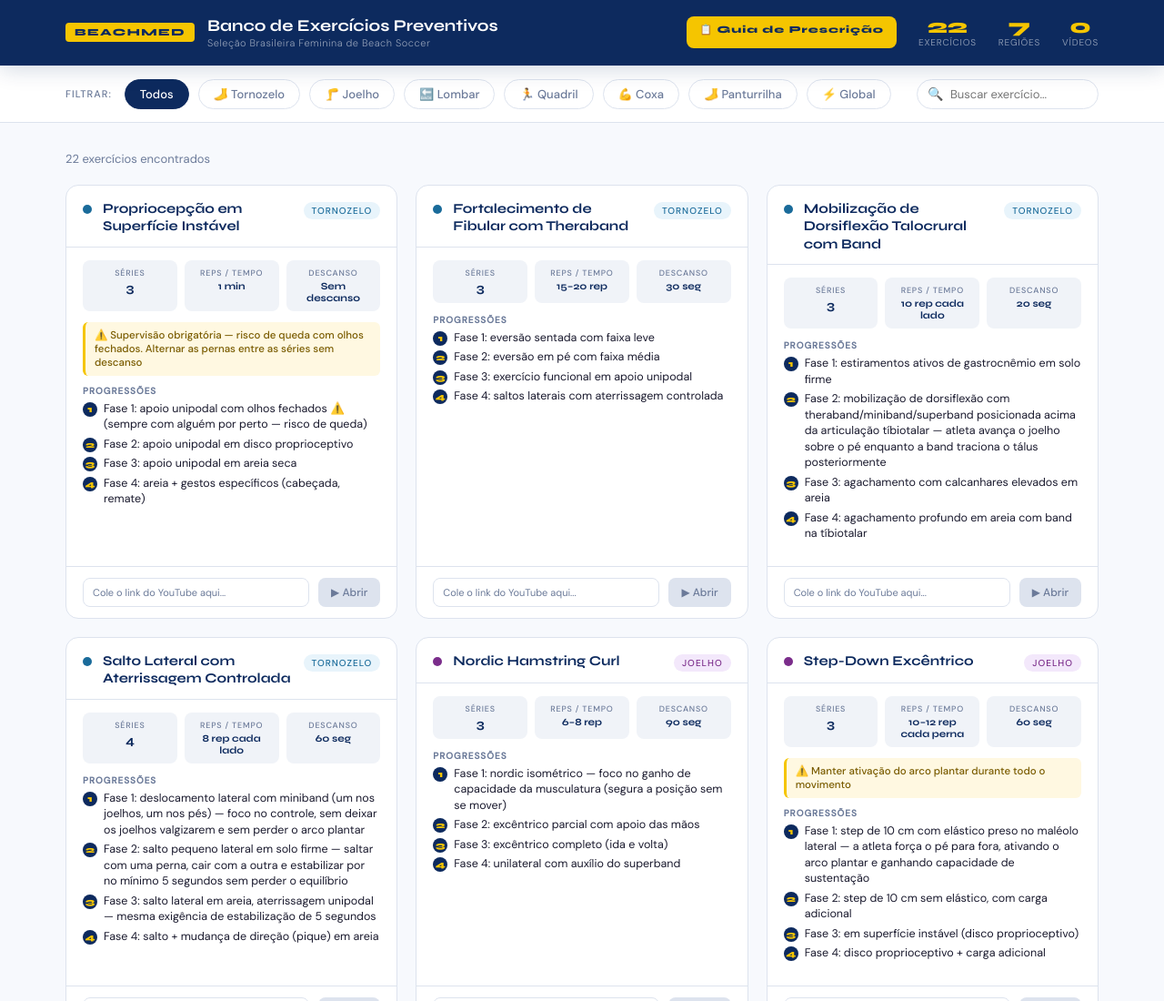
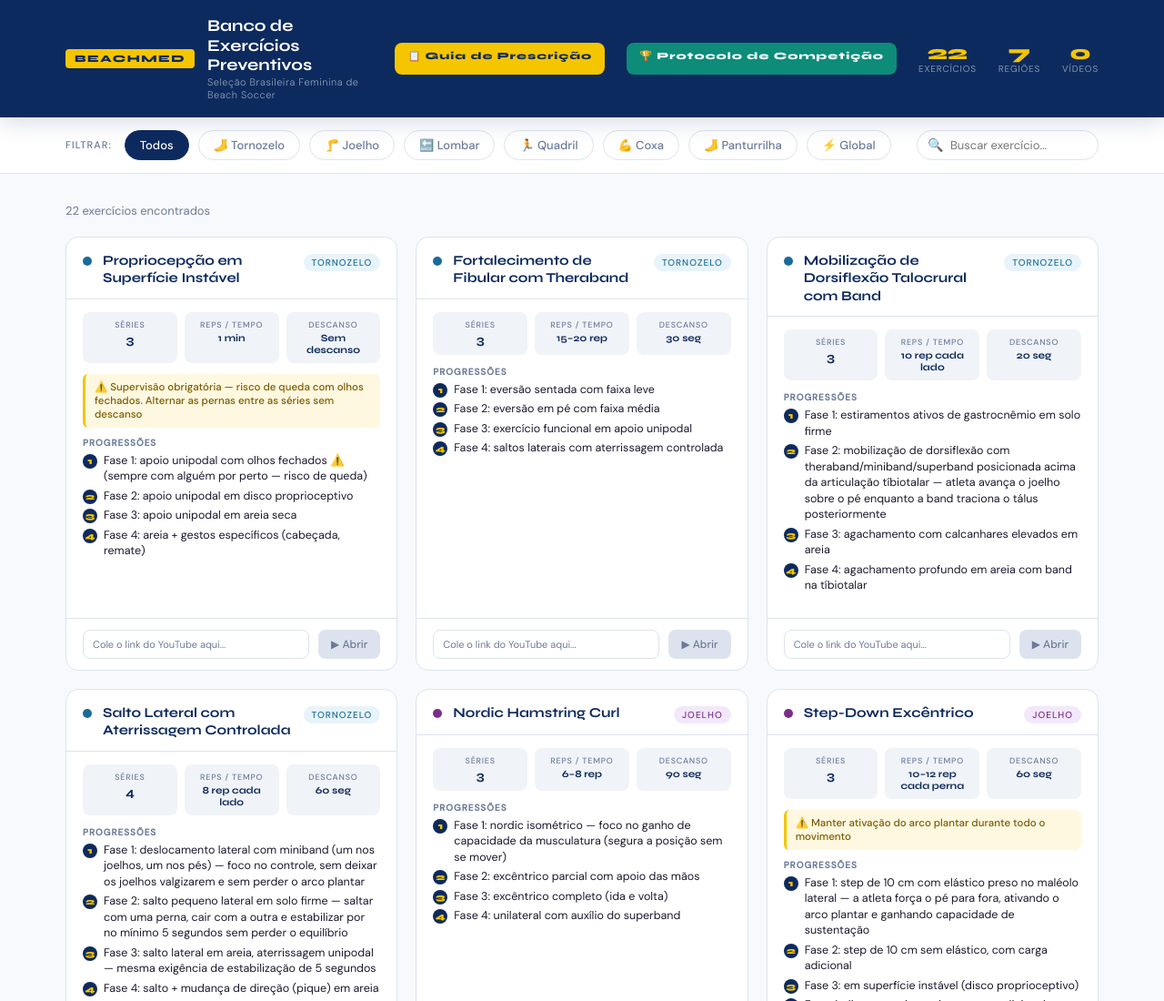
Before and after one commit to vilarealfisioterapiaepilates-afk/banco-exercicios-sbbsf, a plain HTML site: page index.html in a window 1280 px wide. Shown: the top 1100 px of the page at 91% size. Drawn offline with Linux system fonts and the light colour scheme.

Commit message:
Update index.html

```diff
--- a/index.html
+++ b/index.html
@@ -113,7 +113,7 @@ footer strong{color:var(--azul);font-style:normal;}
       </div>
     </div>
     <div class="header-stats">
-      <a href="./guia_prescricao_SBBSF.html" style="background:var(--amarelo);color:var(--azul);font-family:'Syne',sans-serif;font-weight:800;font-size:11px;letter-spacing:1px;padding:8px 14px;border-radius:8px;text-decoration:none;white-space:nowrap">📋 Guia de Prescrição</a>
+      <a href="./guia_prescricao_SBBSF.html" style="background:var(--amarelo);color:var(--azul);font-family:'Syne',sans-serif;font-weight:800;font-size:11px;letter-spacing:1px;padding:8px 14px;border-radius:8px;text-decoration:none;white-space:nowrap">📋 Guia de Prescrição</a><a href="./protocolo_competicao.html" style="background:#0D8C7A;color:#fff;font-family:'Syne',sans-serif;font-weight:800;font-size:11px;letter-spacing:1px;padding:8px 14px;border-radius:8px;text-decoration:none;white-space:nowrap">🏆 Protocolo de Competição</a>
       <div class="stat-item"><div class="stat-num" id="total-exercicios">—</div><div class="stat-label">Exercícios</div></div>
       <div class="stat-item"><div class="stat-num">7</div><div class="stat-label">Regiões</div></div>
       <div class="stat-item"><div class="stat-num" id="total-links">0</div><div class="stat-label">Vídeos</div></div>
```
